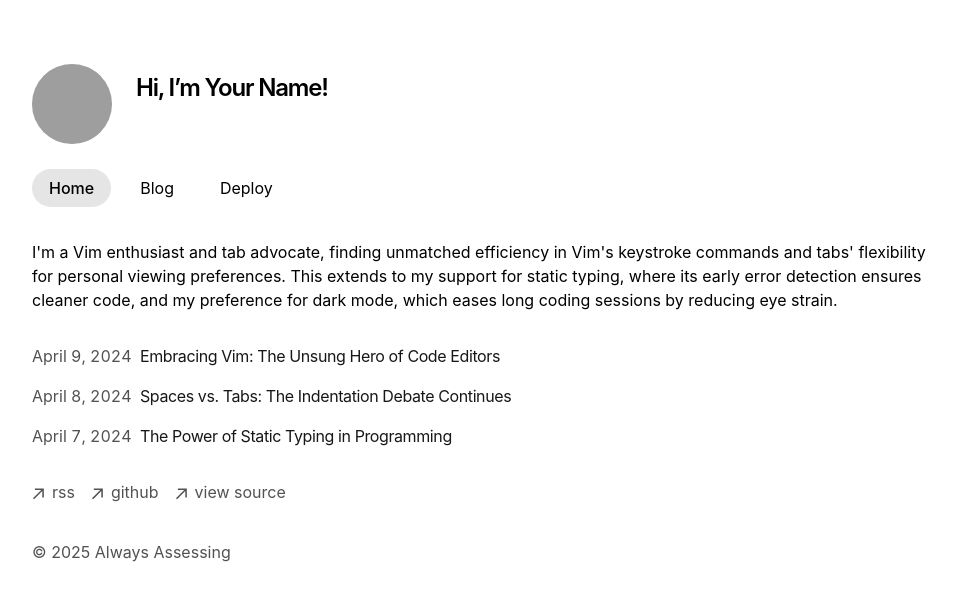
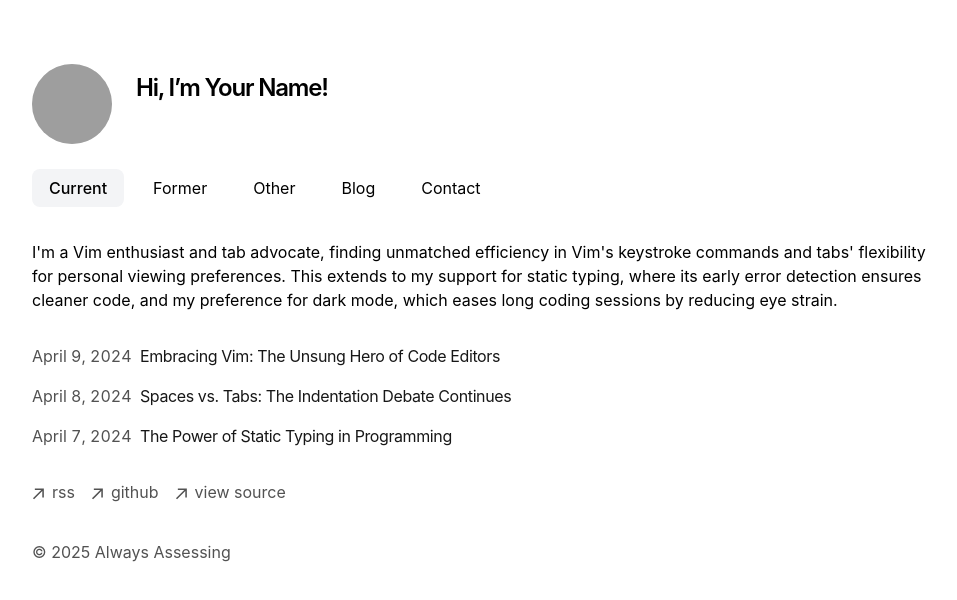
Before and after one commit to hyi14/website, a Next.js app: page / in a window 1280 px wide. Shown: the top 600 px of the page, without its empty margins (160-1117 px from the left). Built offline with nearby package versions, Linux system fonts and the light colour scheme; grey boxes are pictures that could not be loaded.

Commit message:
Update nav.tsx

```diff
--- a/app/components/nav.tsx
+++ b/app/components/nav.tsx
@@ -4,11 +4,11 @@ import Link from 'next/link'
 import { usePathname } from 'next/navigation'
 
 const links = [
-  { href: '/', label: 'Home' },
+  { href: '/', label: 'Current' },
+  { href: '/former', label: 'Former' },
+  { href: '/other', label: 'Other' },
   { href: '/blog', label: 'Blog' },
-  { href: '/deploy', label: 'Deploy' },
-  // { href: '/blog', label: 'Blog' },
-  // { href: '/contact', label: 'Contact' },
+  { href: '/contact', label: 'Contact' },
 ]
 
 export function Navbar() {
@@ -19,19 +19,18 @@ export function Navbar() {
       <ul className="flex flex-wrap gap-3">
         {links.map(({ href, label }) => {
           const active = href === '/' ? pathname === '/' : pathname.startsWith(href)
+
           return (
             <li key={href}>
               <Link
                 href={href}
                 aria-current={active ? 'page' : undefined}
                 className={[
-                  'px-4 py-2 rounded-full text-sm md:text-base transition',
+                  'px-4 py-2 rounded-[0.5rem] text-sm md:text-base transition',
                   'border border-transparent',
-                  'hover:bg-neutral-200 hover:dark:bg-neutral-800',
-                  'active:bg-neutral-300 active:dark:bg-neutral-700',
-                  active
-                    ? 'bg-neutral-200 dark:bg-neutral-800 font-medium'
-                    : 'bg-transparent'
+                  'hover:bg-[#F3F4F6]',
+                  'active:bg-[#E5E7EB]',
+                  active ? 'bg-[#F3F4F6] font-medium' : 'bg-transparent'
                 ].join(' ')}
               >
                 {label}
```
